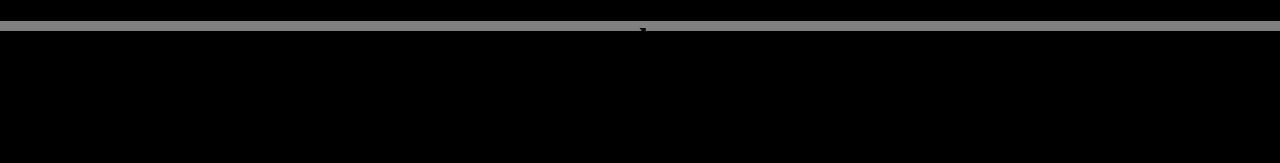
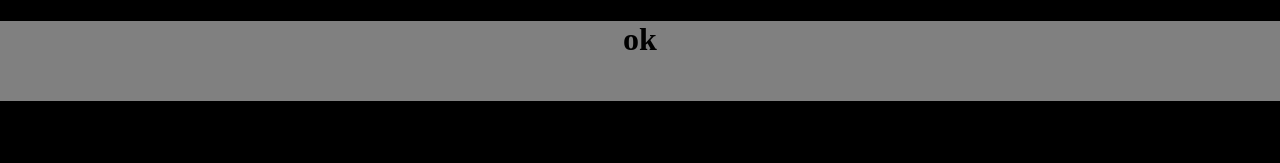
Before and after one commit to Jake123-ship/PersonHumanDevelops-site, a plain HTML site: page index.html in a window 1280 px wide. Drawn offline with Linux system fonts and the light colour scheme.

Commit message:
Update main.css

```diff
--- a/main.css
+++ b/main.css
@@ -1,6 +1,6 @@
 header{
   width: 100%;
-  height: 10px;
+  height: 80px;
   text-align: center;
   background-color: grey;
 }
```
